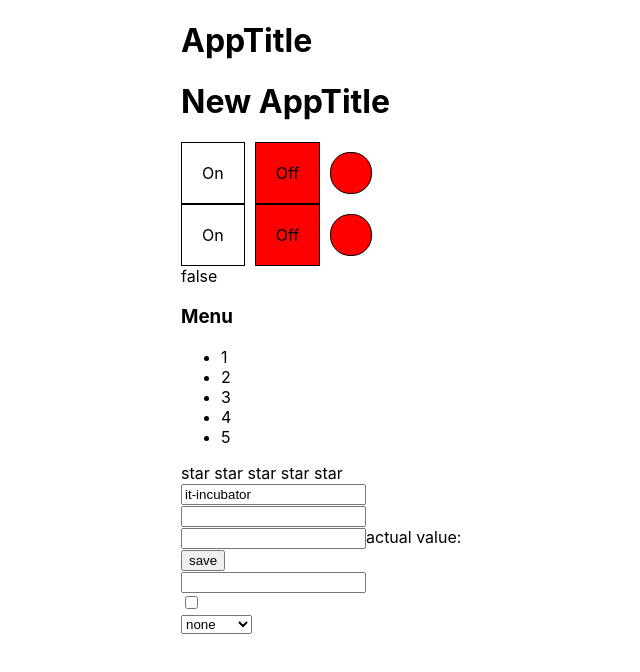
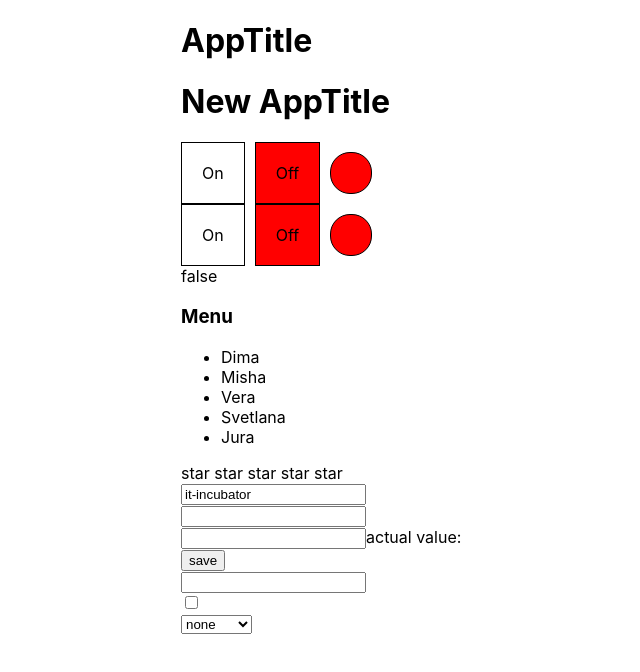
Before and after one commit to zanzipanziby/React-kabzda-kak-podrobno, a React (Create React App) app: page / in a window 1280 px wide. Shown: the top 672 px of the page, without its empty margins (209-849 px from the left). Built offline with nearby package versions, Linux system fonts and the light colour scheme.

Commit message:
controlledAccordion

```diff
--- a/src/App.tsx
+++ b/src/App.tsx
@@ -28,7 +28,21 @@ function App() {
             <OnOff on={on} setOn={setOn}/>
             <UncontroledOnOff setOn={setOn}/>{on.toString()}
 
-            <Accordion title={"Menu"} collapsed={collapsed} setCollapsed={() => setCollapsed(!collapsed)}/>
+            <Accordion
+                title={"Menu"}
+                collapsed={collapsed}
+                setCollapsed={() => setCollapsed(!collapsed)}
+                items={
+                [
+                    {title: "Dima", value: 1},
+                    {title:"Misha", value: 2},
+                    {title: "Vera", value: 3},
+                    {title: "Svetlana", value: 4},
+                    {title: "Jura", value: 5}
+                ]
+            }
+                onClick={(value) => {alert(value)}}
+            />
             {/*<Accordion title={"Users"} collapsed={false}/>*/}
             {/*<UncontroledRating/>*/}
 
--- a/src/components/Accordion/Accordion.tsx
+++ b/src/components/Accordion/Accordion.tsx
@@ -1,11 +1,18 @@
-
 import React, {useState} from "react";
 
+
+type ItemType = {
+    title: string
+    value: any
+}
 
 type AccordionPropsType = {
     title: string
     collapsed: boolean
-    setCollapsed: ()=>void
+    setCollapsed: () => void
+    items: Array<ItemType>
+    onClick: (value: any)=> void
+
 }
 
 
@@ -15,7 +22,10 @@ export const Accordion = (props: AccordionPropsType) => {
     return (
         <div>
             <AccordionTitle title={props.title} setCollapsed={props.setCollapsed}/>
-            {props.collapsed && <AccordionBody/>}
+            {props.collapsed && <AccordionBody
+                items={props.items}
+                onClick={props.onClick}
+            />}
         </div>
     )
 
@@ -28,21 +38,30 @@ type AccordionTitlePropsType = {
     setCollapsed: () => void
 
 
-
 }
 const AccordionTitle = (props: AccordionTitlePropsType) => {
     return (
         <h3 onClick={props.setCollapsed}>{props.title}</h3>
     )
 }
-const AccordionBody = () => {
+
+
+type AccordionBodyPropsType = {
+    onClick: (value: any)=> void
+    items: Array<ItemType>
+}
+
+const AccordionBody = (props: AccordionBodyPropsType) => {
     return (
         <ul>
-            <li>1</li>
-            <li>2</li>
-            <li>3</li>
-            <li>4</li>
-            <li>5</li>
+            {
+                props.items.map((i, index) => <li
+                    key={index}
+                    onClick={()=>props.onClick(i.value)}
+                >
+                    {i.title}
+                </li>)
+            }
         </ul>
     )
 }
```
